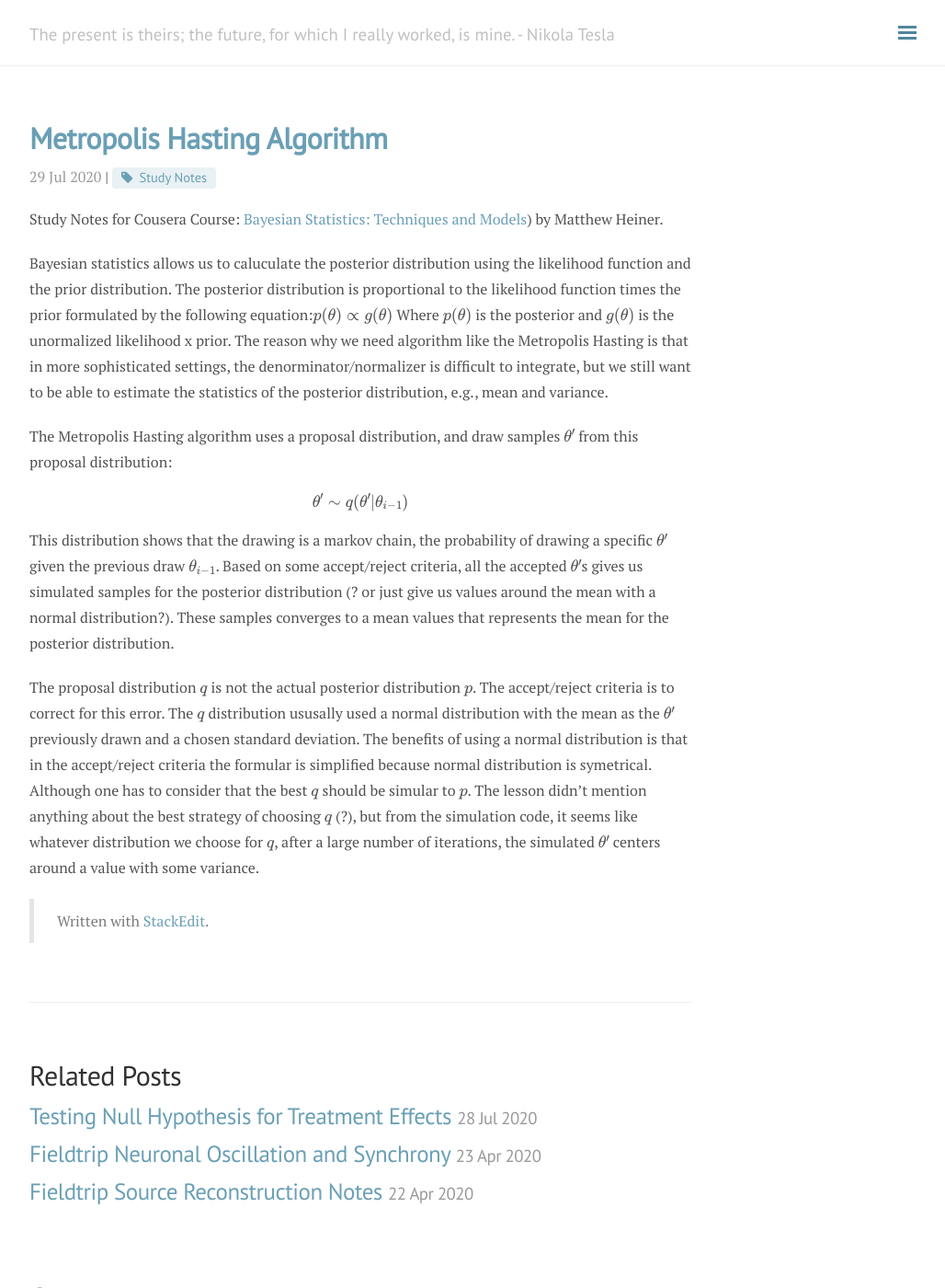
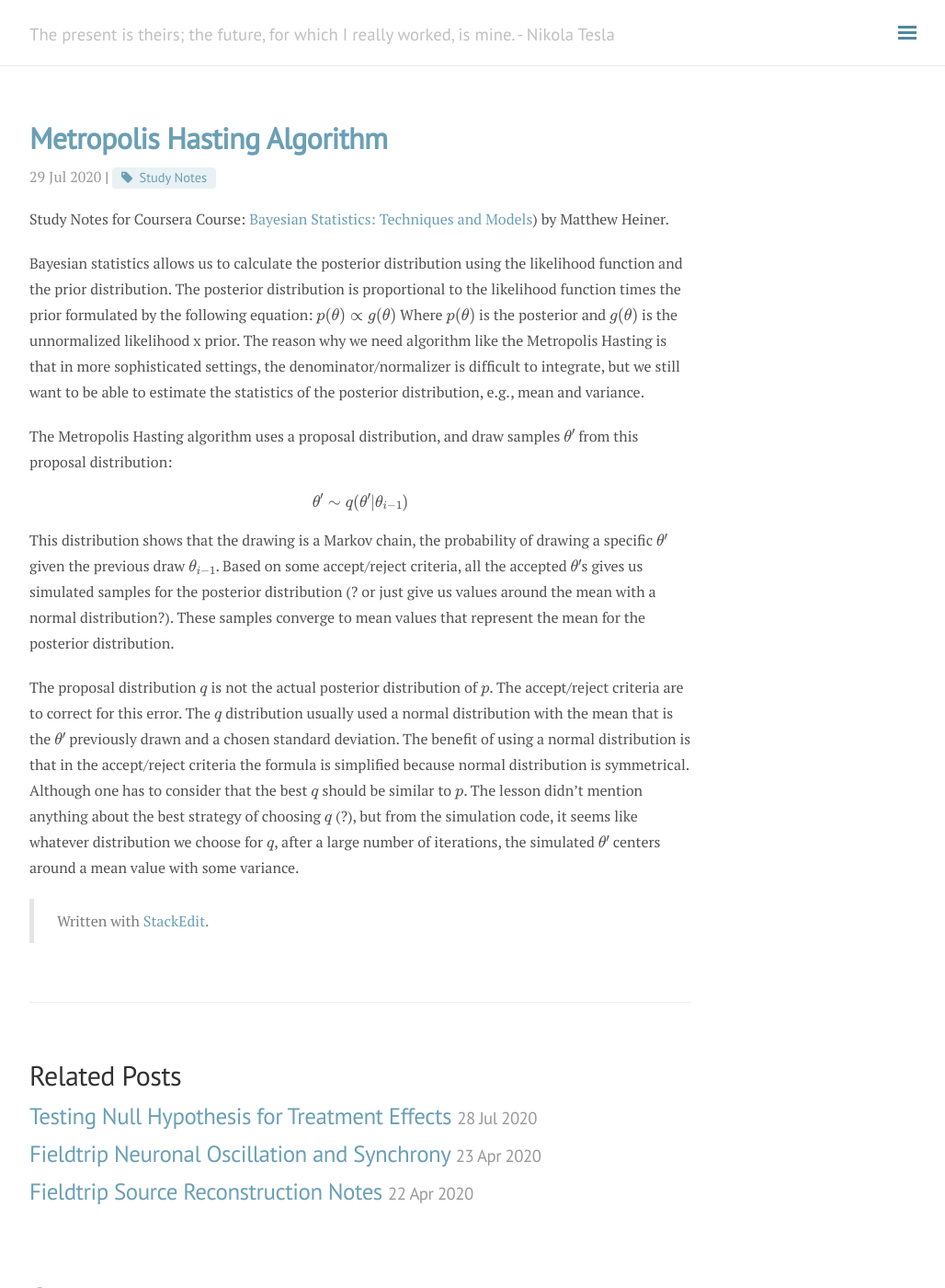
Before and after one commit to andylikescodes/andylikescodes.github.io, a Jekyll site: the page built from _posts/2020-07-29-Metropolis-Hasting-Algorithm.md, in a window 1280 px wide and 1400 px high. Shown: the whole window at 92% size, without its empty margins (248-1276 px from the left). Built offline with Jekyll 4.4.1, drawn with Linux system fonts in a browser that asks for light colours; nearby versions of some CDN libraries; formulas are drawn with MathJax 3; comment, search, counter and statistics services are not loaded.

Commit message:
_posts/2020-07-29-Metropolis-Hasting-Algorithm.md updated from https://stackedit.io/

```diff
--- a/_posts/2020-07-29-Metropolis-Hasting-Algorithm.md
+++ b/_posts/2020-07-29-Metropolis-Hasting-Algorithm.md
@@ -2,26 +2,27 @@
 layout: post
 title: Metropolis Hasting Algorithm
 tag: [Study Notes]
-category: Baysian Statistics
+category: Bayesian Statistics
 ---
 
-Study Notes for Cousera Course: [Bayesian Statistics: Techniques and Models](https://www.coursera.org/learn/mcmc-bayesian-statistics/)) by Matthew Heiner.
+Study Notes for Coursera Course: [Bayesian Statistics: Techniques and Models](https://www.coursera.org/learn/mcmc-bayesian-statistics/)) by Matthew Heiner.
 
-Bayesian statistics allows us to caluculate the posterior distribution using the likelihood function and the prior distribution. The posterior distribution is proportional to the likelihood function times the prior formulated by the following equation:$$p(\theta) \propto g(\theta)$$ Where $p(\theta)$ is the posterior and $g(\theta)$ is the unormalized likelihood x prior. The reason why we need algorithm like the Metropolis Hasting is that in more sophisticated settings, the denorminator/normalizer is difficult to integrate, but we still want to be able to estimate the statistics of the posterior distribution, e.g., mean and variance.
+Bayesian statistics allows us to calculate the posterior distribution using the likelihood function and the prior distribution. The posterior distribution is proportional to the likelihood function times the prior formulated by the following equation:
+$$p(\theta) \propto g(\theta)$$ Where $p(\theta)$ is the posterior and $g(\theta)$ is the unnormalized likelihood x prior. The reason why we need algorithm like the Metropolis Hasting is that in more sophisticated settings, the denominator/normalizer is difficult to integrate, but we still want to be able to estimate the statistics of the posterior distribution, e.g., mean and variance.
 
 The Metropolis Hasting algorithm uses a proposal distribution, and draw samples $\theta^\prime$ from this proposal distribution:
 
 $$\theta^\prime \sim q(\theta^\prime|\theta_{i-1})$$
 
-This distribution shows that the drawing is a markov chain, the probability of drawing a specific $\theta^\prime$ given the previous draw $\theta_{i-1}$. Based on some accept/reject criteria, all the accepted $\theta^\prime$s gives us simulated samples for the posterior distribution (? or just give us values around the mean with a normal distribution?). These samples converges to a mean values that represents the mean for the posterior distribution.
+This distribution shows that the drawing is a Markov chain, the probability of drawing a specific $\theta^\prime$ given the previous draw $\theta_{i-1}$. Based on some accept/reject criteria, all the accepted $\theta^\prime$s gives us simulated samples for the posterior distribution (? or just give us values around the mean with a normal distribution?). These samples converge to mean values that represent the mean for the posterior distribution.
 
-The proposal distribution $q$ is not the actual posterior distribution $p$. The accept/reject criteria is to correct for this error. The $q$ distribution ususally used a normal distribution with the mean as the $\theta^\prime$ previously drawn and a chosen standard deviation. The benefits of using a normal distribution is that in the accept/reject criteria the formular is simplified because normal distribution is symetrical. Although one has to consider that the best $q$ should be simular to $p$. The lesson didn't mention anything about the best strategy of choosing $q$ (?), but from the simulation code, it seems like whatever distribution we choose for $q$, after a large number of iterations, the simulated $\theta^\prime$ centers around a value with some variance.
+The proposal distribution $q$ is not the actual posterior distribution of $p$. The accept/reject criteria are to correct for this error. The $q$ distribution usually used a normal distribution with the mean that is the $\theta^\prime$ previously drawn and a chosen standard deviation. The benefit of using a normal distribution is that in the accept/reject criteria the formula is simplified because normal distribution is symmetrical. Although one has to consider that the best $q$ should be similar to $p$. The lesson didn't mention anything about the best strategy of choosing $q$ (?), but from the simulation code, it seems like whatever distribution we choose for $q$, after a large number of iterations, the simulated $\theta^\prime$ centers around a mean value with some variance.
 
 
 > Written with [StackEdit](https://stackedit.io/).
 <!--stackedit_data:
-eyJoaXN0b3J5IjpbMTU0NTMwOTA2NywtMzg2NzUzMzkxLDEwNz
-I1NDI4OSwxMDgwMjI3MzEwLC0yMDY3NTk2ODY4LC05OTU1MTA5
-NjgsLTE5Njk1ODA4NTgsOTk4MjE2NTU1LC0xODY0OTc0Nzk2LC
-0xODY0OTc0Nzk2LC0yNTMwNjc4MDJdfQ==
+eyJoaXN0b3J5IjpbLTEyMzcyOTU0OTgsLTM4Njc1MzM5MSwxMD
+cyNTQyODksMTA4MDIyNzMxMCwtMjA2NzU5Njg2OCwtOTk1NTEw
+OTY4LC0xOTY5NTgwODU4LDk5ODIxNjU1NSwtMTg2NDk3NDc5Ni
+wtMTg2NDk3NDc5NiwtMjUzMDY3ODAyXX0=
 -->
```
